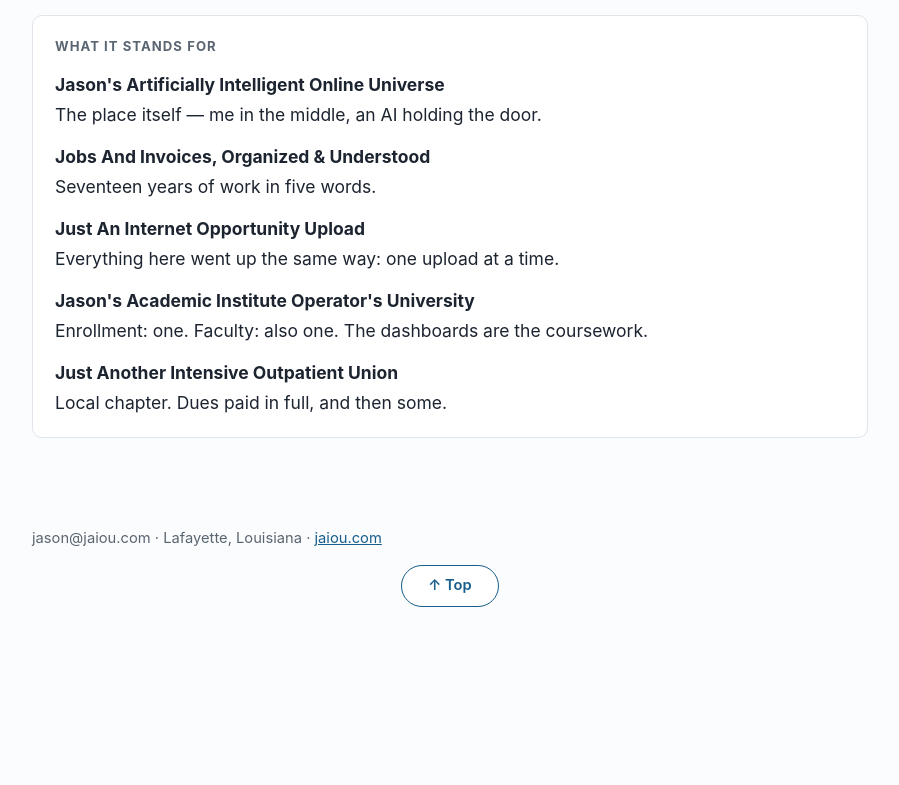
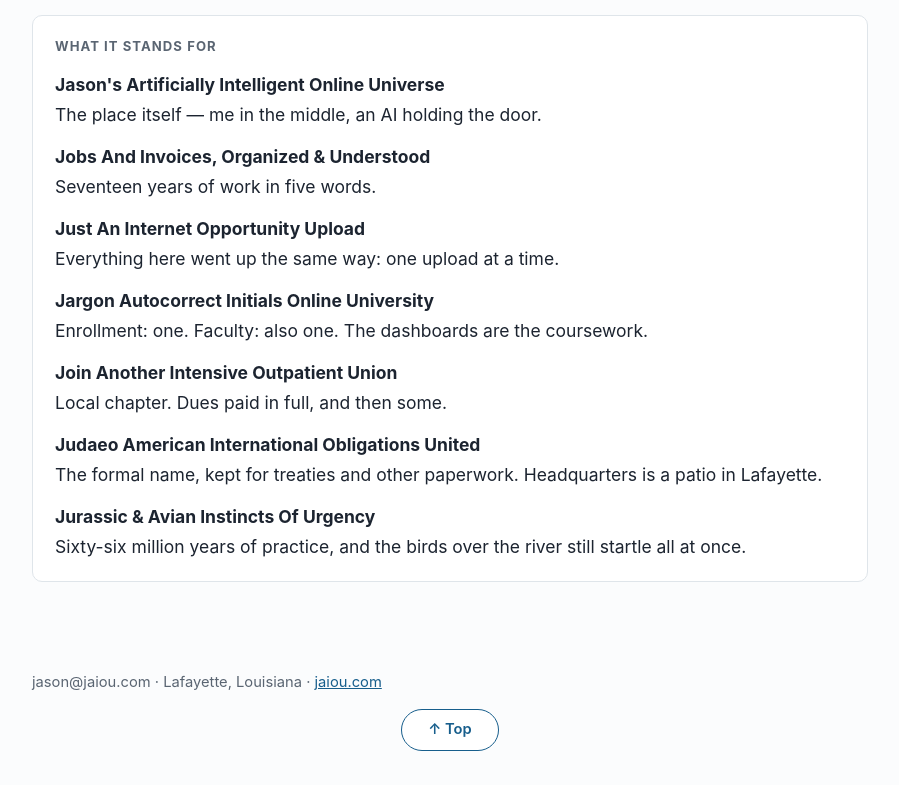
Before and after one commit to jrmcw-source/jrmcw-source.github.io, a plain HTML site: page junk.html in a window 1280 px wide. Shown: the part 662-1447 px from the top of the page, without its empty margins (190-1089 px from the left). Before the commit the page ends 1303 px from the top, so only its background shows below. Drawn offline with Linux system fonts and the light colour scheme; animation ran at ten frames a second.

Commit message:
Junk Drawer: add Judaeo American International Obligations United and Jurassic & Avian Instincts Of Urgency; Join Another replaces Just Another Intensive Outpatient Union; Jargon Autocorrect Initials Online University replaces Jason's Academic Institute Operator's University

```diff
--- a/junk.html
+++ b/junk.html
@@ -37,8 +37,10 @@
 <dt>Jason's Artificially Intelligent Online Universe</dt><dd>The place itself — me in the middle, an AI holding the door.</dd>
 <dt>Jobs And Invoices, Organized &amp; Understood</dt><dd>Seventeen years of work in five words.</dd>
 <dt>Just An Internet Opportunity Upload</dt><dd>Everything here went up the same way: one upload at a time.</dd>
-<dt>Jason's Academic Institute Operator's University</dt><dd>Enrollment: one. Faculty: also one. The dashboards are the coursework.</dd>
-<dt>Just Another Intensive Outpatient Union</dt><dd>Local chapter. Dues paid in full, and then some.</dd>
+<dt>Jargon Autocorrect Initials Online University</dt><dd>Enrollment: one. Faculty: also one. The dashboards are the coursework.</dd>
+<dt>Join Another Intensive Outpatient Union</dt><dd>Local chapter. Dues paid in full, and then some.</dd>
+<dt>Judaeo American International Obligations United</dt><dd>The formal name, kept for treaties and other paperwork. Headquarters is a patio in Lafayette.</dd>
+<dt>Jurassic &amp; Avian Instincts Of Urgency</dt><dd>Sixty-six million years of practice, and the birds over the river still startle all at once.</dd>
 </dl>
 </div>
 </main>
```
